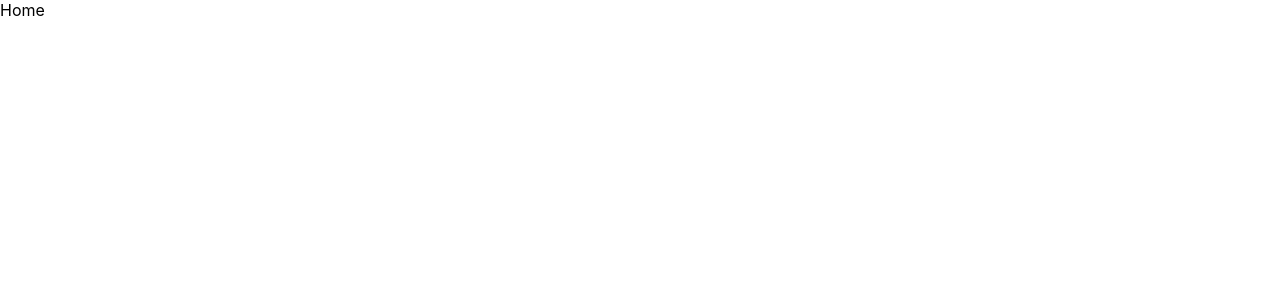
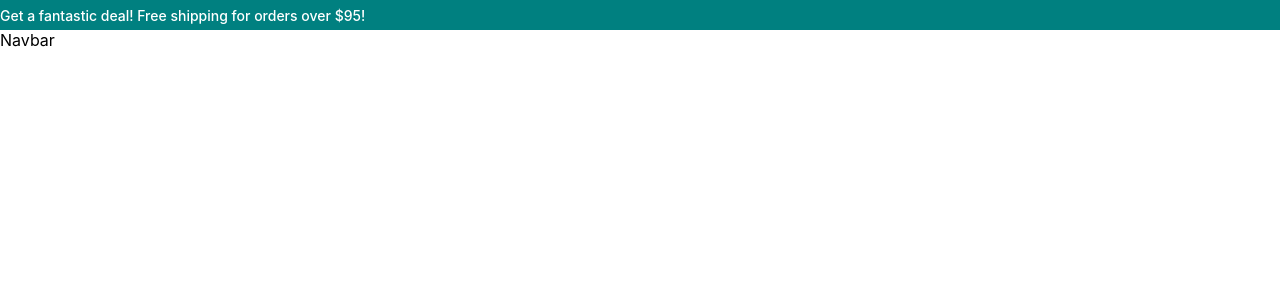
Before and after one commit to NayAungLin910/ecommerce-node-react-typescript, a React (Create React App) app in the folder frontend/: page / in a window 1280 px wide. Shown: the top 300 px of the page. Built offline with nearby package versions, Linux system fonts and the light colour scheme.

Commit message:
Fix Route, Add Styled Components

```diff
--- a/frontend/package.json
+++ b/frontend/package.json
@@ -19,6 +19,7 @@
     "react-router-dom": "^6.26.2",
     "react-scripts": "^5.0.1",
     "redux-persist": "^6.0.0",
+    "styled-components": "^6.1.13",
     "typescript": "^4.9.5",
     "web-vitals": "^2.1.4"
   },
--- a/frontend/src/App.tsx
+++ b/frontend/src/App.tsx
@@ -1,5 +1,5 @@
 import "./App.css";
-import { Route, BrowserRouter, Routes } from "react-router-dom";
+import { Route, BrowserRouter, Routes, Navigate } from "react-router-dom";
 import Home from "./pages/Home";
 import ProductList from "./pages/ProductList";
 import Product from "./pages/Product";
@@ -7,17 +7,27 @@ import Cart from "./pages/Cart";
 import Success from "./pages/Success";
 import { useSelector } from "react-redux";
 import { RootState } from "./redux/store";
+import Login from "./pages/Login";
+import Register from "./pages/Register";
 
 function App() {
   const user = useSelector((state: RootState) => state.user.currentUser);
   return (
     <BrowserRouter>
       <Routes>
-        <Route path="/" Component={Home} />
-        <Route path="/products/:category" Component={ProductList} />
-        <Route path="/product/:id" Component={Product} />
-        <Route path="/cart" Component={Cart} />
-        <Route path="/success" Component={Success} />
+        <Route path="/" element={<Home />} />
+        <Route path="/products/:category" element={<ProductList />} />
+        <Route path="/product/:id" element={<Product />} />
+        <Route path="/cart" element={<Cart />} />
+        <Route path="/success" element={<Success />} />
+        <Route
+          path="/login"
+          element={user ? <Navigate to="/" replace={true} /> : <Login />}
+        />
+        <Route
+          path="/register"
+          element={user ? <Navigate to="/" replace={true} /> : <Register />}
+        />
       </Routes>
     </BrowserRouter>
   );
--- /dev/null
+++ b/frontend/src/components/Announcement.tsx
@@ -0,0 +1,23 @@
+import { FC } from "react";
+import styled from "styled-components";
+
+const Container = styled.div`
+  height: 30px;
+  background-color: teal;
+  color: white;
+  display: flex;
+  align-items: center;
+  justify-conent: center;
+  font-size: 14px;
+  font-weight: 500;
+`;
+
+const Announcment: FC<{}> = ({}) => {
+  return (
+    <Container>
+      Get a fantastic deal! Free shipping for orders over $95!
+    </Container>
+  );
+};
+
+export default Announcment;
--- /dev/null
+++ b/frontend/src/components/Navbar.tsx
@@ -0,0 +1,7 @@
+import { FC } from "react";
+
+const Navbar: FC<{}> = () => {
+    return <>Navbar</>
+}
+
+export default Navbar;
--- /dev/null
+++ b/frontend/src/components/css-helper/css-helper.ts
@@ -0,0 +1 @@
+import { css } from "styled-components"
--- a/frontend/src/pages/Home.tsx
+++ b/frontend/src/pages/Home.tsx
@@ -1,9 +1,18 @@
 import { FC } from "react";
+import Announcment from "../components/Announcement";
+import Navbar from "../components/Navbar";
 
 export interface HomePropsInterface {}
 
 const Home: FC<HomePropsInterface> = ({}) => {
-  return <>Home</>;
+  return (
+    <>
+      <div>
+        <Announcment />
+        <Navbar />
+      </div>
+    </>
+  );
 };
 
 export default Home;
```
Also changed, not shown: 1 other file (tests, documents, lock files or other folders).
